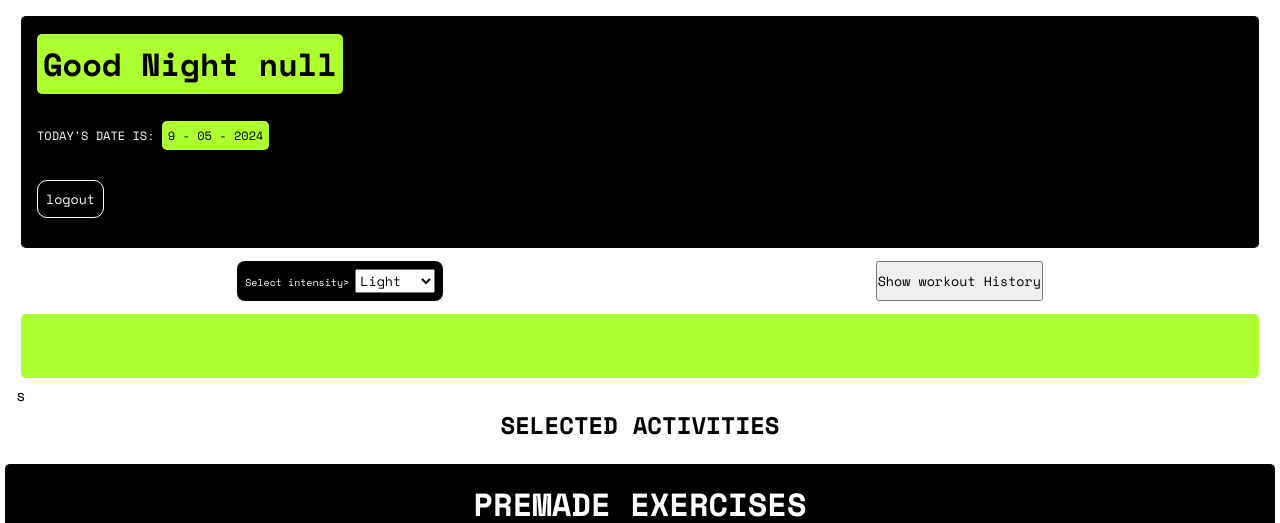
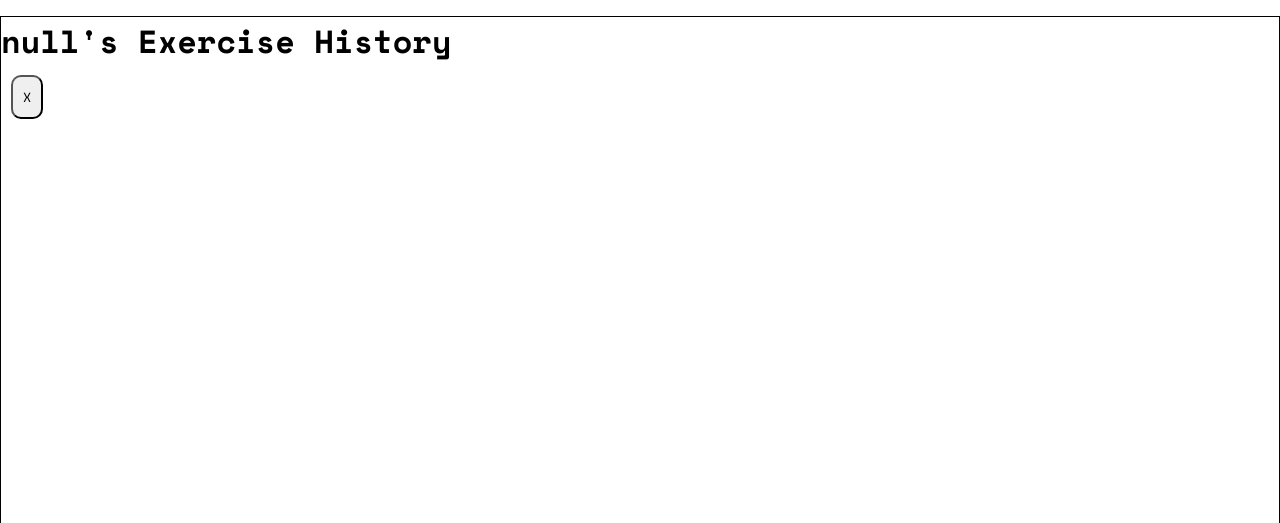
Before and after one commit to mikeyangello9/HIIT, a website: page HIIT/public/userArea.html in a window 1280 px wide. Both pictures are taken after a click on the button "Show workout History". Shown: the top 523 px of the page. Drawn offline with nearby package versions, Linux system fonts and the light colour scheme; no server answers; files whose address does not match are found by name.

Commit message:
made changes

```diff
--- a/HIIT/public/scripts/app.js
+++ b/HIIT/public/scripts/app.js
@@ -62,11 +62,13 @@ const customRest = document.querySelector('#rest');
 const addCustomWorkout = document.querySelector('.add-button');
 
 
-// const intensitySelector = document.querySelector('.workout-intensity');
 const intensityList = document.getElementById('intensity-list');
-// const changeDuration = document.querySelectorAll('.time');
+
 const changeRest = document.querySelectorAll('.rest-time');
 const showHistory = document.querySelector('.show-history');
+const closeHistory = document.querySelector('.close-history');
+const historyPage = document.querySelector('.display-history');
+
 // select intensity of workout
 intensityList.addEventListener('change', () => {
   const difficultyList = intensityList.selectedOptions;
@@ -472,19 +474,33 @@ addCustomWorkout.addEventListener('click', () => {
   }
 });
 
-
+let workoutHistoryDiv;
 async function getHistory() {
   const response = await fetch('/workoutHistory');
   const json = await response.json();
   console.log(json.data);
   for (let i = 0; i < json.data.length; i++) {
     if (json.data[i].user_id === parseInt(userId)) {
-      console.log(json.data[i].user_id);
-      console.log(json.data[i].rest);
-      console.log(json.data[i].workout_name);
+      workoutHistoryDiv = document.createElement('div');
+      workoutHistoryDiv.textContent = `${json.data[i].id} Workout Name:${json.data[i].workout_name}, Rest: ${json.data[i].rest}, Date:  ${json.data[i].date} `;
+      historyPage.appendChild(workoutHistoryDiv);
     } else {
       console.log('You have not completed any exercises');
+      workoutHistoryDiv.textContent = 'You have not completed any exercises';
     }
   }
 }
+
+document.querySelector('.history-head').textContent = `${username}'s Exercise History`;
 getHistory();
+const showHistoryPage = () => {
+  historyPage.style.display = 'block';
+};
+
+const closeHistoryPage = () => {
+  historyPage.style.display = 'none';
+};
+
+
+showHistory.addEventListener('click', showHistoryPage);
+closeHistory.addEventListener('click', closeHistoryPage);
--- a/HIIT/public/stylesheets/style.css
+++ b/HIIT/public/stylesheets/style.css
@@ -410,3 +410,22 @@ body{
     border: 1px solid white;
     border-radius: 10px;
 }
+
+.display-history {
+    display: none;
+    position: absolute;
+    top: 10%;
+    left: 10%;
+    width: 100%;
+    height: 80%;
+    transform: translate(-10%, -10%);
+    background: rgb(255, 255, 255);
+    z-index: 9999;
+    border: 1px solid black;
+}
+
+.close-history {
+    padding: 10px;
+    border-radius: 10px;
+    margin: 10px;
+}
--- a/HIIT/public/userArea.html
+++ b/HIIT/public/userArea.html
@@ -36,7 +36,10 @@
                 </ul>
                 <div class="calender"></div>
             </div>
-         <div class="display-history">s</div>
+         <div class="display-history">
+            <h1 class="history-head">Exercise History</h1>
+            <button class="close-history">X</button>
+         </div>
 
         <h2 style="text-align: center; color: rgb(0, 0, 0);">SELECTED ACTIVITIES</h2>
     </div>
```
Also changed, not shown: 2 other files.
